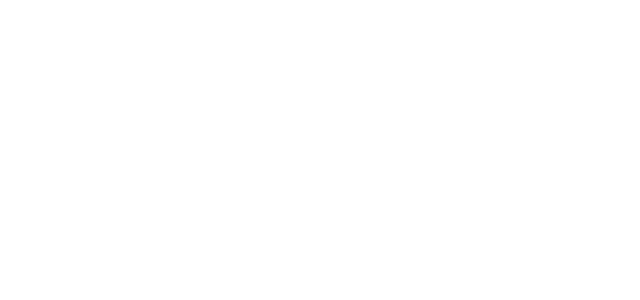
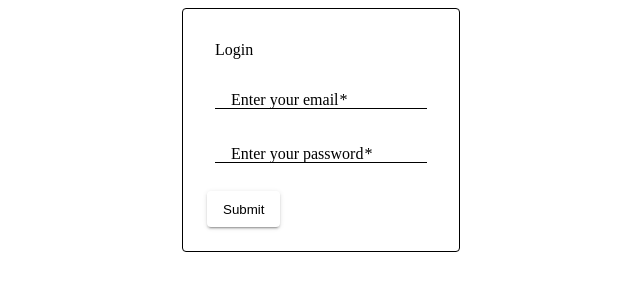
Before and after one commit to valenis96/FactorEnergia_technical-test, an Angular app: page / in a window 1280 px wide. Shown: the top 300 px of the page, without its empty margins (319-959 px from the left). Built offline with nearby package versions, Linux system fonts and the light colour scheme.

Commit message:
Basics of login: done

```diff
--- a/src/app/app-routing.module.ts
+++ b/src/app/app-routing.module.ts
@@ -1,7 +1,8 @@
 import { NgModule } from '@angular/core';
 import { RouterModule, Routes } from '@angular/router';
+import { LoginComponent } from './components/login/login.component';
 
-const routes: Routes = [];
+const routes: Routes = [{ path: '', component: LoginComponent }, { path: 'pdfviewer', component: LoginComponent }];
 
 @NgModule({
   imports: [RouterModule.forRoot(routes)],
--- /dev/null
+++ b/src/app/components/login/login.component.html
@@ -0,0 +1,29 @@
+<form class="login" [formGroup]="loginForm" novalidate (ngSubmit)="submitForm()">
+  <mat-card appearance="outlined">
+    <mat-card-header>
+      <mat-card-title>Login</mat-card-title>
+    </mat-card-header>
+    <mat-card-content>
+      <div class="login__inputs">
+        <mat-form-field>
+          <mat-label>Enter your email</mat-label>
+          <input matInput type="email" placeholder="test@example.com" formControlName="email" required />
+          <mat-error *ngIf="loginForm.controls['email'].hasError('required')">
+            Email is <strong>required</strong>
+          </mat-error>
+        </mat-form-field>
+
+        <mat-form-field>
+          <mat-label>Enter your password</mat-label>
+          <input matInput type="password" placeholder="Password" formControlName="password" required>
+          <mat-error *ngIf="loginForm.controls['password'].hasError('required')">
+            Password is <strong>required</strong>
+          </mat-error>
+        </mat-form-field>
+      </div>
+    </mat-card-content>
+    <mat-card-actions>
+      <button mat-raised-button color="primary" type="submit">Submit</button>
+    </mat-card-actions>
+  </mat-card>
+</form>
--- /dev/null
+++ b/src/app/components/login/login.component.scss
@@ -0,0 +1,15 @@
+.login {
+  display: flex;
+  justify-self: center;
+
+  mat-card{
+    padding: 1rem;
+  }
+
+  .login__inputs{
+    display: flex;
+    flex-direction: column;
+    gap: 1rem;
+    margin-top: 2rem;
+  }
+}
--- /dev/null
+++ b/src/app/components/login/login.component.ts
@@ -0,0 +1,34 @@
+import { ChangeDetectionStrategy, Component, inject } from '@angular/core';
+import { MatFormFieldModule } from '@angular/material/form-field';
+import { MatButtonModule } from '@angular/material/button';
+import { MatCardModule } from '@angular/material/card';
+import { FormBuilder, FormsModule, ReactiveFormsModule, Validators } from '@angular/forms';
+import { MatInputModule } from '@angular/material/input';
+import { provideAnimations } from '@angular/platform-browser/animations';
+import { CommonModule } from '@angular/common';
+import { Router } from '@angular/router';
+
+@Component({
+  selector: 'app-login',
+  standalone: true,
+  templateUrl: './login.component.html',
+  styleUrls: ['./login.component.scss'],
+  imports: [CommonModule, MatFormFieldModule, ReactiveFormsModule, MatInputModule, FormsModule, MatCardModule, MatButtonModule,],
+  changeDetection: ChangeDetectionStrategy.OnPush,
+  providers: [provideAnimations()],
+})
+export class LoginComponent {
+  private fb = inject(FormBuilder);
+  loginForm = this.fb.group({
+    email: [null, Validators.required],
+    password: [null, Validators.required],
+  });
+
+
+  constructor(private router: Router,) { }
+
+
+  submitForm(): void {
+    this.router.navigate([`/pdfviewer`]);
+  }
+}
```
Also changed, not shown: src/app/app.module.ts (+4 -4 lines), 1 other file (tests, documents, lock files or other folders).
